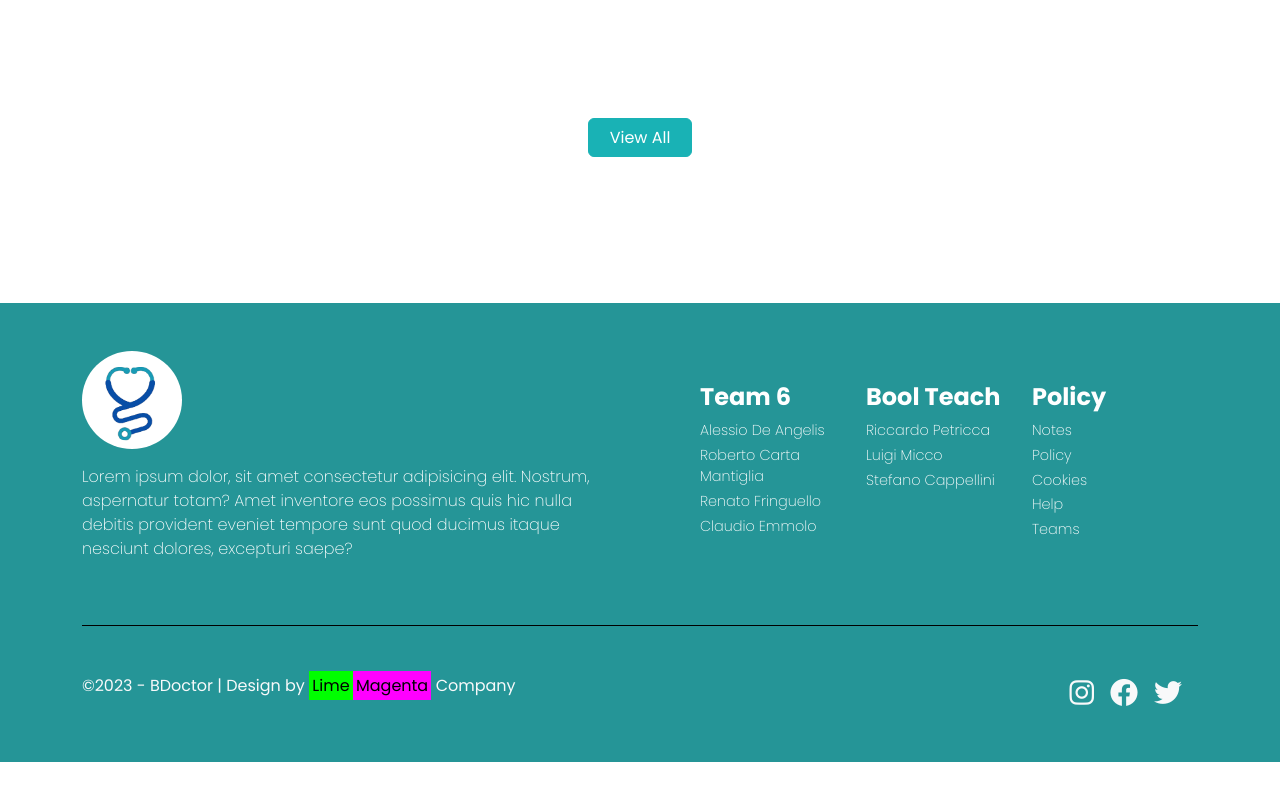
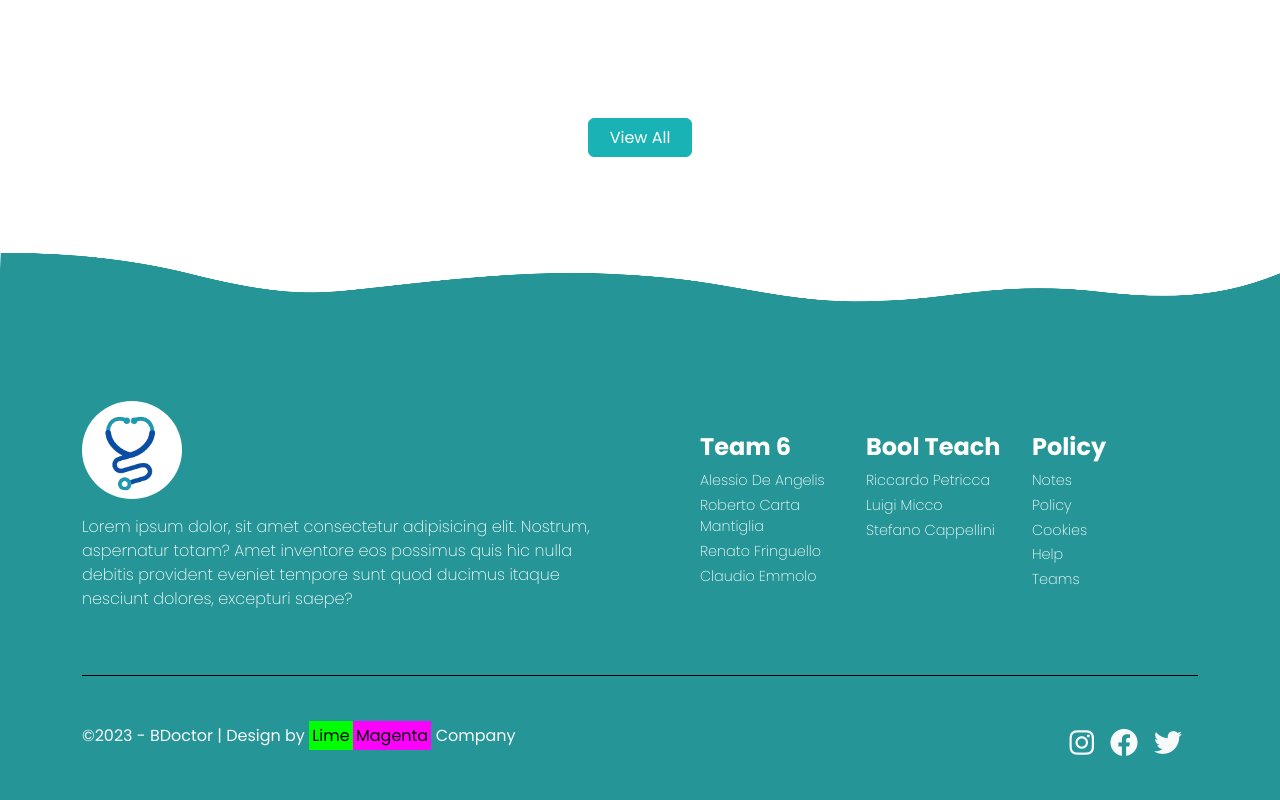
Before and after one commit to RenatoFringuello/BDoctor-frontoffice, a Vue app: page / in a window 1280 px wide. Shown: the part 2046-2846 px from the top of the page. Before the commit the page ends 2808 px from the top, so only its background shows below. Built offline with nearby package versions, Linux system fonts and the light colour scheme; no server answers; what vue-sweetalert2 would draw is missing.

Commit message:
Add shape wave on footer

```diff
--- a/src/components/AppFooter.vue
+++ b/src/components/AppFooter.vue
@@ -40,7 +40,10 @@ export default {
 </script>
 
 <template>
-    <footer>
+    <footer class="position-relative">
+        <div class="wave-shape">
+            <img :src="store.getImgPath('bottom-shape', 'png')" alt="">
+        </div>
         <div class="container h-100">
 
             <!-- Top footer -->
@@ -107,6 +110,13 @@ footer {
     }
 }
 
+div.wave-shape img {
+    width: 100%;
+    height: 50px;
+    transform: translateY(-100%);
+}
+
+
 section#top-footer {
     img {
         width: 100px;
```
Also changed, not shown: src/assets/images/bottom-shape.png (added).
